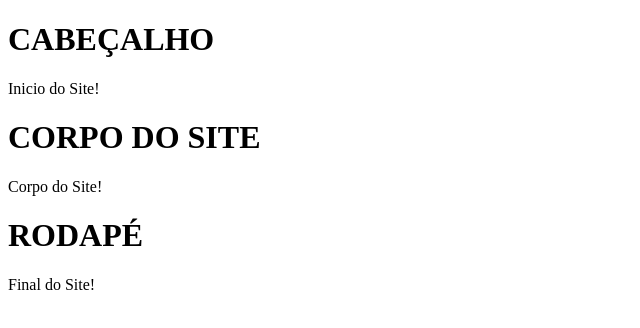
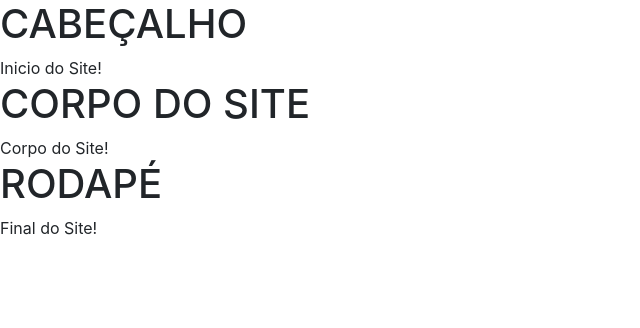
Before and after one commit to Marcus-VS/Card_Checker_1.0, a website: page index.html in a window 1280 px wide. Shown: the whole page, without its empty margins (0-640 px from the left). Drawn offline with nearby package versions, Linux system fonts and the light colour scheme.

Commit message:
instalando o bootstrap
instalando o bootstrap e corrigindo o arquivo HTML principal.

```diff
--- a/index.html
+++ b/index.html
@@ -4,6 +4,8 @@
 <head>
   <meta charset="utf-8" />
   <title> Checker V0.1 By:૮yв૯૨ʍ૨× </title>
+
+  <link rel="stylesheet" href="https://stackpath.bootstrapcdn.com/bootstrap/4.1.3/css/bootstrap.min.css" integrity="sha384-MCw98/SFnGE8fJT3GXwEOngsV7Zt27NXFoaoApmYm81iuXoPkFOJwJ8ERdknLPMO" crossorigin="anonymous">
 </head>
 
 <!-- Cabeçalho do site -->
--- /dev/null
+++ b/package.json
@@ -0,0 +1,5 @@
+{
+  "dependencies": {
+    "bootstrap": "^5.1.3"
+  }
+}
```
Also changed, not shown: 1 other file.
